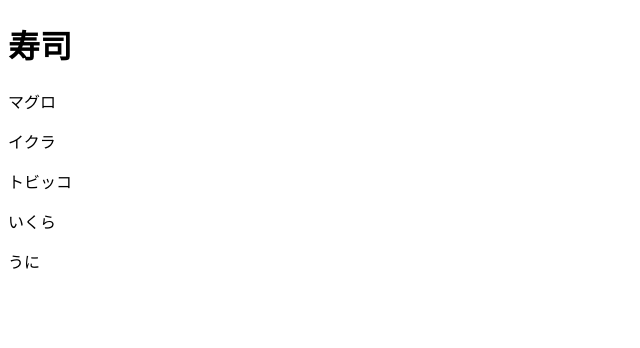
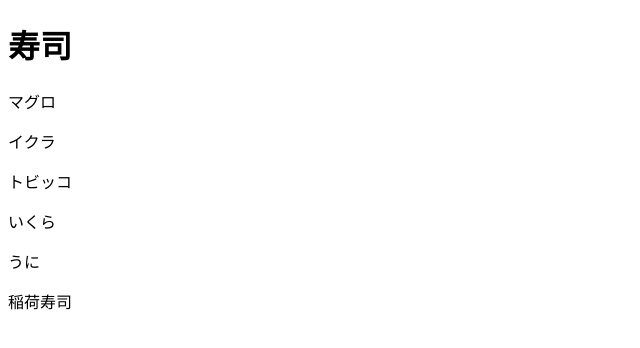
Before and after one commit to yudai-ez/github_hands_on_3, a plain HTML site: page index.html in a window 1280 px wide. Shown: the whole page, without its empty margins (0-640 px from the left). Drawn offline with Linux system fonts and the light colour scheme.

Commit message:
魚嫌い 稲荷すし美味しい

```diff
--- a/index.html
+++ b/index.html
@@ -11,5 +11,6 @@
     <p>トビッコ</p>
     <p>いくら</p>
     <p>うに</p>
+    <p>稲荷寿司</p>
   </body>
 </html>
```
